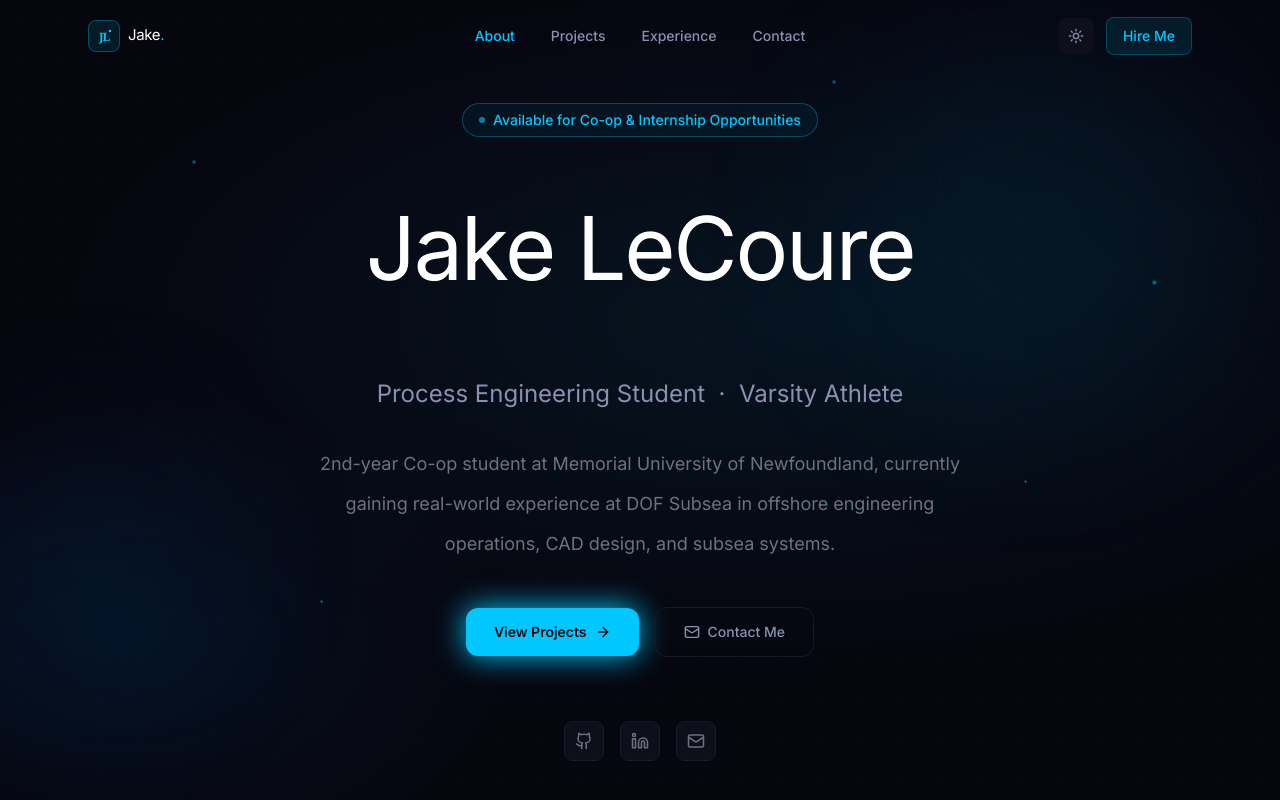
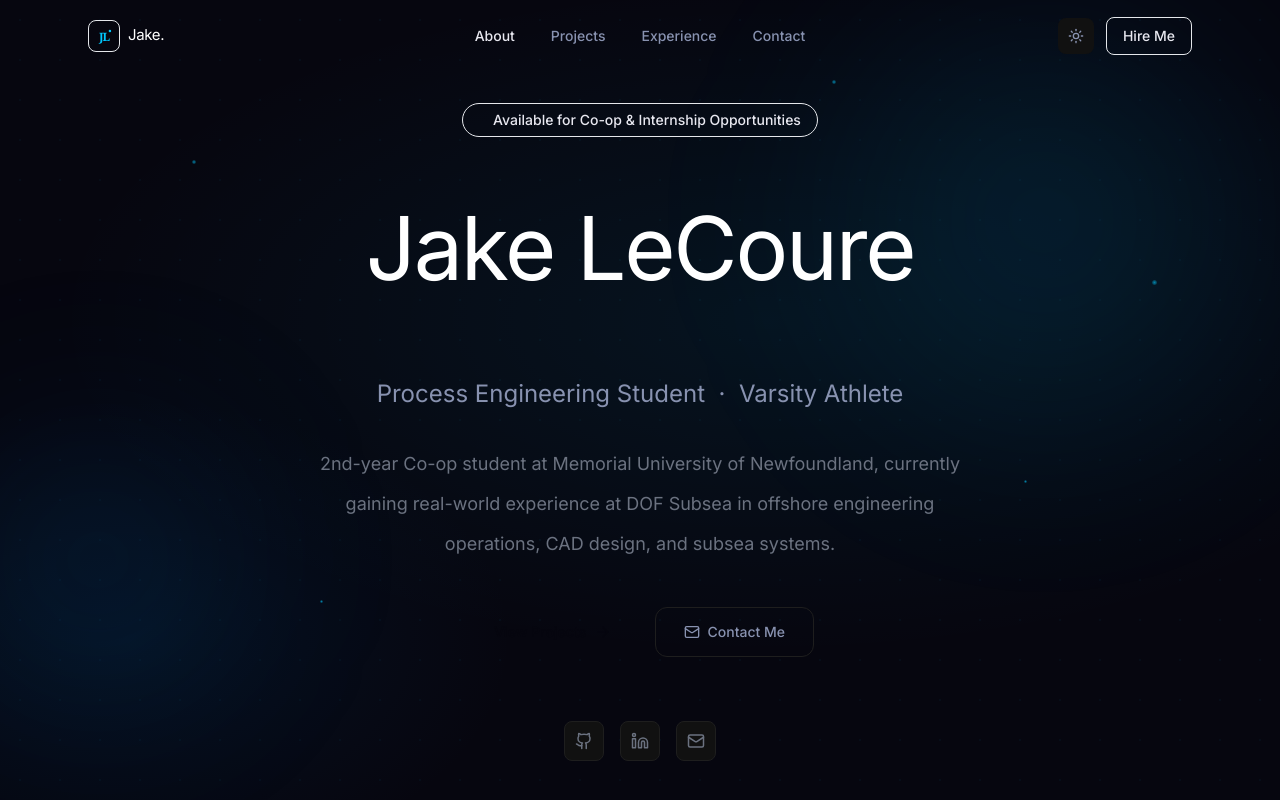
Before and after one commit to jakelecoure/Portfolio, a React (Vite) app in the folder jake-portfolio/: page / in a window 1280 px wide. Shown: the top 800 px of the page. Built offline with nearby package versions, Linux system fonts and the light colour scheme.

Commit message:
Update tailwind.config.js

```diff
--- a/jake-portfolio/tailwind.config.js
+++ b/jake-portfolio/tailwind.config.js
@@ -8,38 +8,29 @@ export default {
   theme: {
     extend: {
       colors: {
-        reactor: {
-          DEFAULT: '#00c8ff',
-          dim:     '#0096cc',
-          glow:    '#00e5ff',
-          faint:   'rgba(0,200,255,0.08)',
-        },
         dark: {
-          bg:      '#06060f',
-          surface: '#0b0b17',
-          card:    '#0f0f1c',
-          border:  '#181828',
-          hover:   '#1a1a2e',
+          bg:      '#0a0a0a',
+          surface: '#0d0d0d',
+          card:    '#111111',
+          border:  '#1e1e1e',
+          hover:   '#1a1a1a',
         },
         light: {
-          bg:      '#f4f6fb',
-          surface: '#ffffff',
-          card:    '#f9fafb',
-          border:  '#e2e8f0',
-          hover:   '#edf2f7',
+          bg:      '#ffffff',
+          surface: '#f9f9f9',
+          card:    '#f3f3f3',
+          border:  '#e5e5e5',
+          hover:   '#eeeeee',
         },
       },
       fontFamily: {
         display: ['Inter', 'sans-serif'],
-        body: ['Inter', 'sans-serif'],
+        body:    ['Inter', 'sans-serif'],
       },
       animation: {
-        'fade-up':     'fadeUp 0.7s ease forwards',
-        'fade-in':     'fadeIn 0.6s ease forwards',
-        'glow-pulse':  'glowPulse 3s ease-in-out infinite',
-        'float':       'float 8s ease-in-out infinite',
-        'line-grow':   'lineGrow 1s ease forwards',
-        'slide-right': 'slideRight 0.6s ease forwards',
+        'fade-up':    'fadeUp 0.7s ease forwards',
+        'fade-in':    'fadeIn 0.6s ease forwards',
+        'float':      'float 8s ease-in-out infinite',
       },
       keyframes: {
         fadeUp: {
@@ -50,28 +41,14 @@ export default {
           '0%':   { opacity: '0' },
           '100%': { opacity: '1' },
         },
-        glowPulse: {
-          '0%, 100%': { opacity: '0.5', transform: 'scale(1)' },
-          '50%':      { opacity: '1',   transform: 'scale(1.05)' },
-        },
         float: {
           '0%, 100%': { transform: 'translateY(0px)'   },
           '50%':      { transform: 'translateY(-18px)' },
         },
-        lineGrow: {
-          '0%':   { width: '0%'    },
-          '100%': { width: '100%'  },
-        },
-        slideRight: {
-          '0%':   { opacity: '0', transform: 'translateX(-20px)' },
-          '100%': { opacity: '1', transform: 'translateX(0)'     },
-        },
       },
       boxShadow: {
-        'reactor':     '0 0 30px rgba(0,200,255,0.25)',
-        'reactor-lg':  '0 0 60px rgba(0,200,255,0.35)',
-        'card-dark':   '0 4px 24px rgba(0,0,0,0.5)',
-        'card-light':  '0 4px 24px rgba(0,0,0,0.08)',
+        'card-dark':  '0 4px 24px rgba(0,0,0,0.5)',
+        'card-light': '0 4px 24px rgba(0,0,0,0.06)',
       },
     },
   },
```
